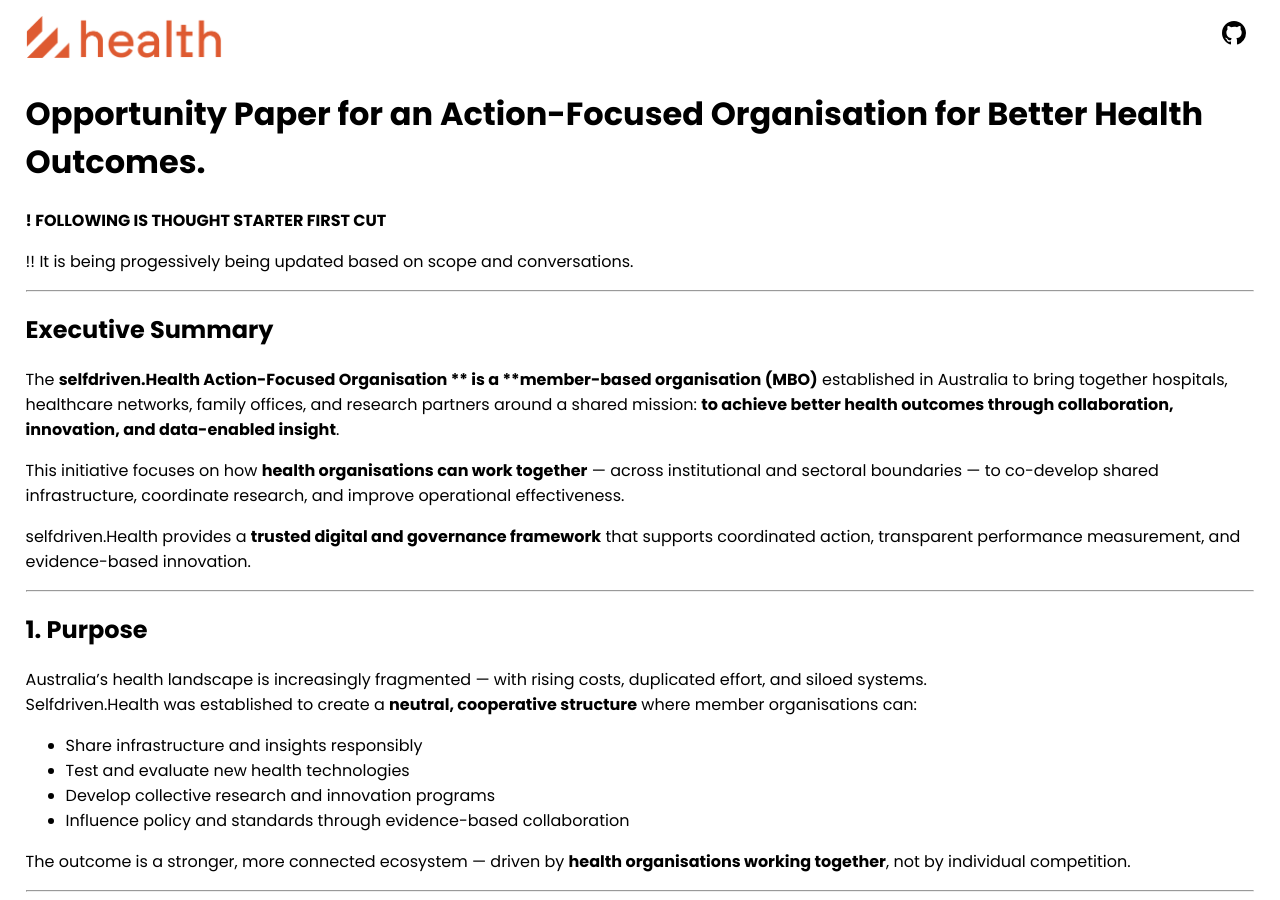
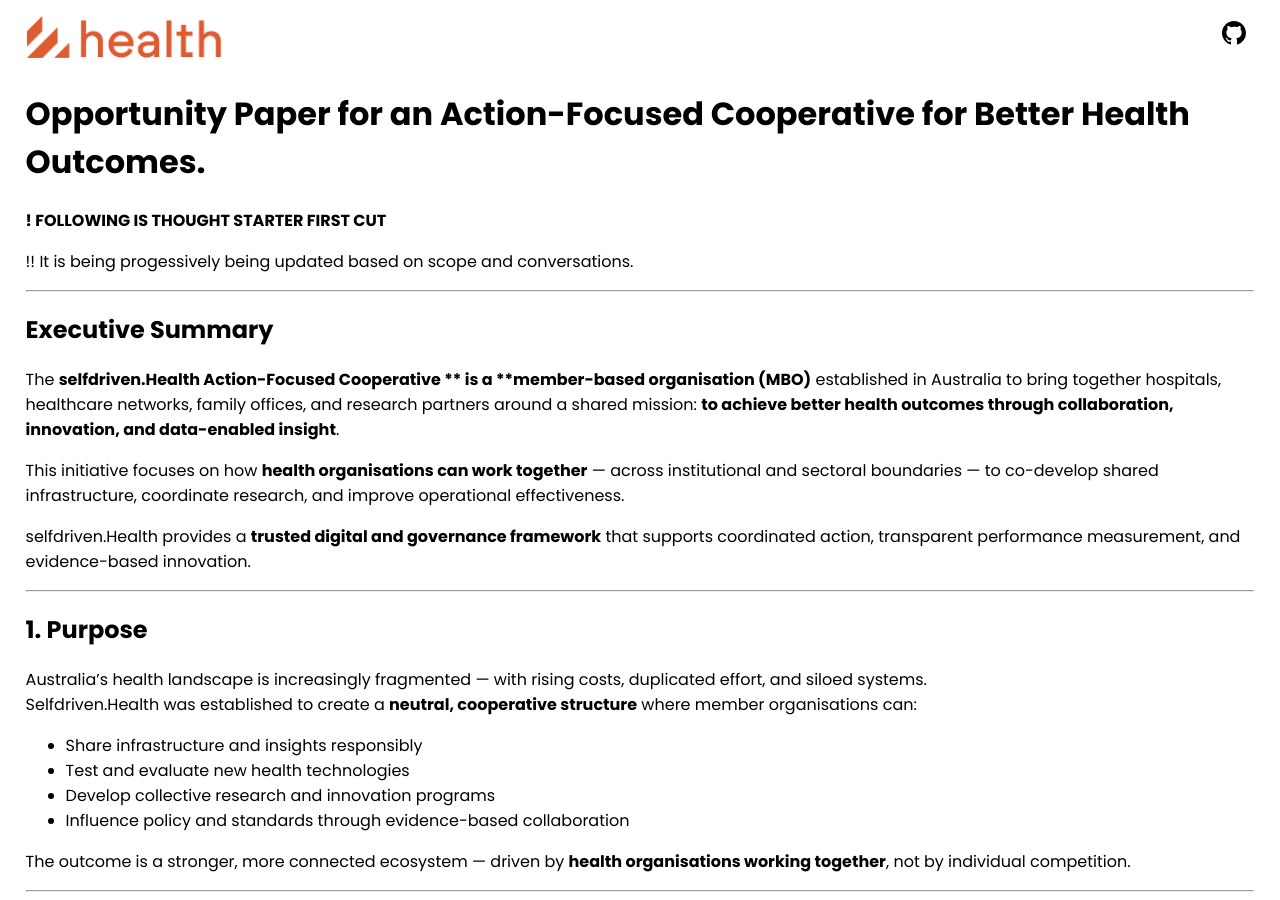
Before and after one commit to selfdriven-foundation/selfdriven-health, a Jekyll site: the page built from docs/pages/cooperative-opportunity-paper.md, in a window 1280 px wide and 900 px high. Built offline with Jekyll 4.4.1, drawn with Linux system fonts in a browser that asks for light colours.

Commit message:
cooperative

```diff
--- a/docs/pages/organisation-opportunity-paper.md
+++ b/docs/pages/cooperative-opportunity-paper.md
@@ -1,10 +1,10 @@
 ---
 layout: default
-title: Organisation Whitepaper - selfdriven Health
-permalink: /organisation/opportunity/paper/
+title: Cooperative Whitepaper - selfdriven Health
+permalink: /cooperative/opportunity/paper/
 ---
 
-# Opportunity Paper for an Action-Focused Organisation for Better Health Outcomes.
+# Opportunity Paper for an Action-Focused Cooperative for Better Health Outcomes.
 
 **! FOLLOWING IS THOUGHT STARTER FIRST CUT**
 
@@ -14,7 +14,7 @@
 
 ## Executive Summary
 
-The **selfdriven.Health Action-Focused Organisation ** is a **member-based organisation (MBO)** established in Australia to bring together hospitals, healthcare networks, family offices, and research partners around a shared mission: **to achieve better health outcomes through collaboration, innovation, and data-enabled insight**.
+The **selfdriven.Health Action-Focused Cooperative ** is a **member-based organisation (MBO)** established in Australia to bring together hospitals, healthcare networks, family offices, and research partners around a shared mission: **to achieve better health outcomes through collaboration, innovation, and data-enabled insight**.
 
 This initiative focuses on how **health organisations can work together** — across institutional and sectoral boundaries — to co-develop shared infrastructure, coordinate research, and improve operational effectiveness.
 
```
Also changed, not shown: docs/index.md (+1 -1 lines), docs/pages/cooperative-opportunity.md (renamed from docs/pages/organisation-opportunity.md, +3 -3 lines).
